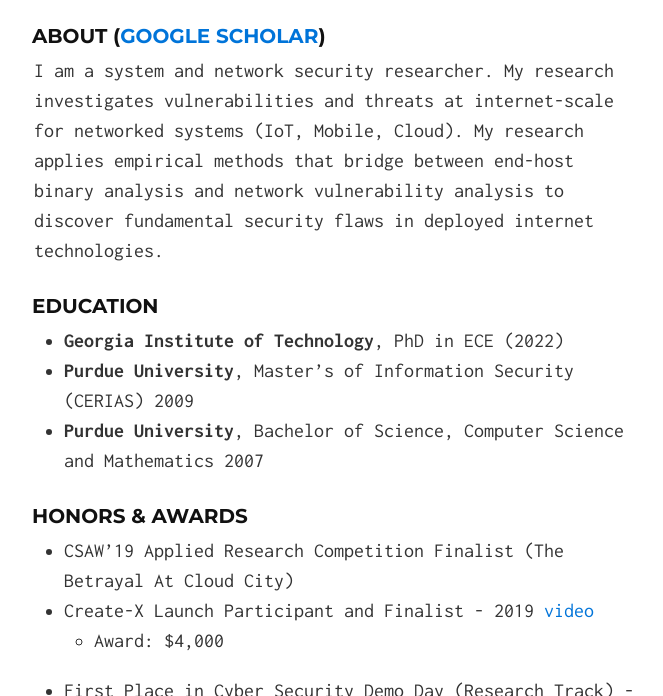
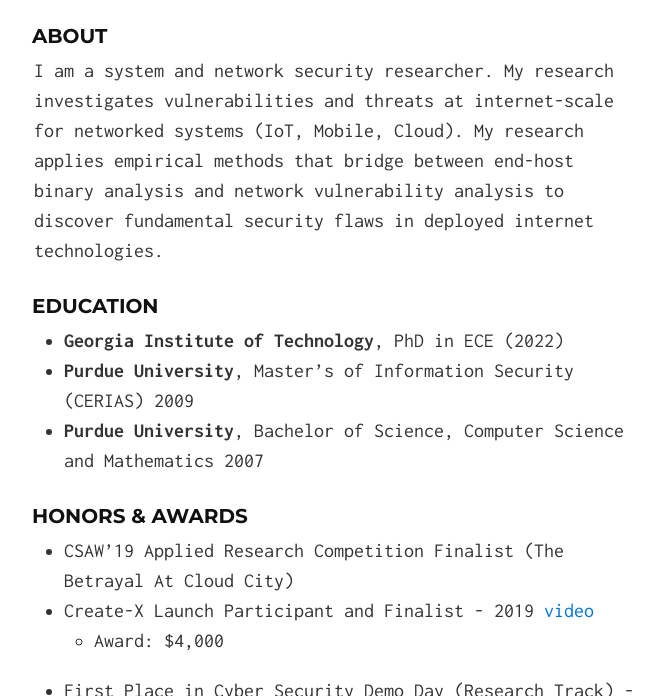
Before and after one commit to alrawi/alrawi.github.io, a Jekyll site: the page built from index.md, in a window 1280 px wide and 900 px high, cut to the strip 204-900 px from the top of the window. Shown: the whole strip, without its empty margins (306-969 px from the left). Built offline with Jekyll 4.4.1, drawn with Linux system fonts in a browser that asks for light colours; our own code applies the rules of GitHub Pages for plain Markdown files.

Commit message:
Update index.md

```diff
--- a/index.md
+++ b/index.md
@@ -2,7 +2,7 @@
 layout: default
 ---
 
-### About ([Google Scholar](https://scholar.google.com/citations?user=94a6cB4AAAAJ&hl=en))
+### About
 I am a system and network security researcher. My research investigates vulnerabilities and threats at internet-scale for networked systems (IoT, Mobile, Cloud). My research applies empirical methods that bridge between end-host binary analysis and network vulnerability analysis to discover fundamental security flaws in deployed internet technologies.
 
 ### Education
```
